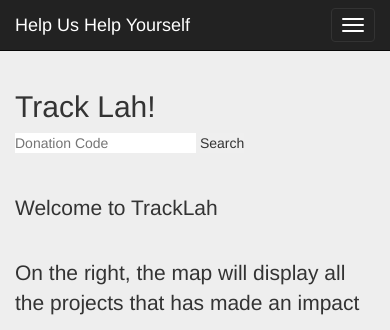
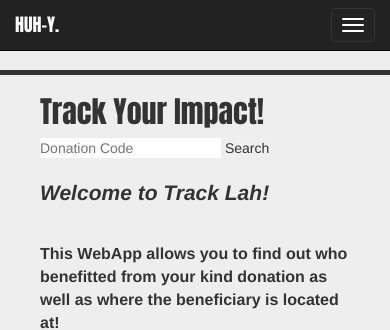
Before and after one commit to potassiumflouride/orbital1417, a Django app: page /tracklah/ in a window 390 px wide; the page is wider, and only the part inside the window is pictured. Shown: the top 330 px of that part. Run offline with Django 3.2, Linux system fonts and the light colour scheme; data comes from the database, SQL or seed files in the repository; some libraries are stand-ins or nearby versions.

Commit message:
css for tracklah

```diff
--- /dev/null
+++ b/Orbital1417/tracklah/static/css/design.css
@@ -0,0 +1,56 @@
+ div#left.container.col-sm-4 {
+  font-weight: normal;
+  padding-left: 50px;
+  top: 0;
+  bottom: 0;
+  left: 0;
+  right: 0;
+}
+
+div.container.col-sm-2 {
+  align-items: center;
+}
+
+div.container.col-sm-6 {
+/* border-style: solid;
+ border-width: 5px;*/
+
+ display: inline-block;
+}
+
+div#left.container.col-sm-4 {
+ border-style: solid;
+ border-width: 5px;
+ padding: 0px 50px 10px 50px;
+ display: inline-block;
+ width: 500px;
+ height: 500px;
+}
+
+
+div#hug.container {
+}
+
+#track {
+  font-weight: bold;
+  font-family: "Impact", Charcoal, sans-serif;
+}
+header.search {
+
+}
+
+#head1 {
+  font-family: "Impact", Charcoal, sans-serif;
+}
+
+
+/* fonts and paragraph */
+
+#title {
+  font-weight: bold;
+  font-style: italic;
+}
+#desc {
+  font-size: 16px;
+  font-weight: bold;
+}
--- a/Orbital1417/tracklah/templates/trackhome.html
+++ b/Orbital1417/tracklah/templates/trackhome.html
@@ -43,7 +43,7 @@
                 <span class="icon-bar"></span>
                 <span class="icon-bar"></span>
               </button>
-              <a class="navbar-brand" href="/">Help Us Help Yourself</a>
+              <a class="navbar-brand" href="/"><p id="head1">HUH-Y.</p></a>
             </div>
             <div id="navbar" class="navbar-collapse collapse">
               <form class="navbar-form navbar-right">
@@ -60,66 +60,67 @@
           </div>
         </nav>
 
-
 <br>
+<div class="jumbotron row">
   <br>
-<div class="jumbotron">
-  <div class="container">
-
+  <div class="container col-sm-4" id="left">
+    <link href= {% static "css/design.css" %} rel="stylesheet">
 <!--Paste your content here!-->
 
-<header>
-  <h2> Track Lah!</h2>
+<!--<div class="row">
+<div class="col-sm-4">
+<div id="left">-->
+  <header class="search">
+    <h2 id="track"> Track Your Impact!</h2>
     <div>
     <form method='GET' action=''>
     <input type='text' name='q' placeholder='Donation Code' value ='{{ request.GET.q }}'/>
     <input type='submit' value='Search'/>
     </form>
-
-  </div>
-
+  <!--  </div>-->
   </header>
-
-<br><br>
-<div class="row">
-<div class="col-sm-4"> <!-- Left side of Track Lah -->
-
+  <br>
 {% for po in post %}
   {% if q %}
 
 Donation Code: {{po.title}}<br>
-Donated by {{po.donor}}<br>
+Donated by: {{po.donor}}<br>
 Beneficiary: {{po.benef}}<br>
+Description: {{po.text}}<br><br>
 Located at {{po.location}}<br>
-Description : {{po.text}}
-<br><br>
 
   {% else %}
-<p>Welcome to TrackLah</p>
+<p id="title">Welcome to Track Lah!</p>
 <br>
-<p>On the right, the map will display all the projects that has made an impact</p>
+<p id="desc">This WebApp allows you to find out who benefitted from your kind donation
+as well as where the beneficiary is located at!</p>
+<p id="desc">Not only can you find out more about the impact you've made, but this gives
+charity organisation a chance to express their authenticity and level of accountability.</p>
   {% endif %}
+<!--</div>-->
 </div><!-- Right side of Track Lah -->
-
+<div class="container col-sm-2">
+<img src= {% static "img/ocip.jpg" %} height="250" width="250"/>
+<br>
+<img src= {% static "img/ocip.jpg" %} height="250" width="250"/>
+</div>
 <!-- Images
 <div class="col-sm-3" ><img src= {% static "img/ocip.jpg" %} height="300" width="300"/></div>
 <div class="col-sm-1" ></div>
 <div class="col-sm-3" ><img src= {% static "img/ocip.jpg" %} height="300" width="300"/></div>
 -->
-<div class="col-sm-8">
+<div class="container col-sm-6">
 <head>
     <style>
       #map {
-        height: 400px;
-        width: 100%;
+        height: 500px;
+        width: 110%;
        }
     </style>
   </head>
   <body>
   <!--  <h3>Track Your Donations With Google Maps</h3> -->
     <div id="map"></div>
-
-
     <script
     async defer
     src="https://maps.googleapis.com/maps/api/js?key=AIzaSyAdXna1Tt7tk8qHzjeadSqpeGp2J7Ci0TI&callback=initMap">
@@ -168,7 +169,7 @@
 <!--end of content-->
 </div>
 </div>
-<hr>
+
 
 <div class="container">
   <!-- Example row of columns -->
@@ -193,7 +194,7 @@
     </div><!--end of colmd4-->
   </div><!--end of row-->
 
-  <hr>
+
 
   <footer>
     <p>&copy; HUH-Y, NUS Orbital 2017</p>
```
Lines whose indentation alone changed are shown as unchanged.
